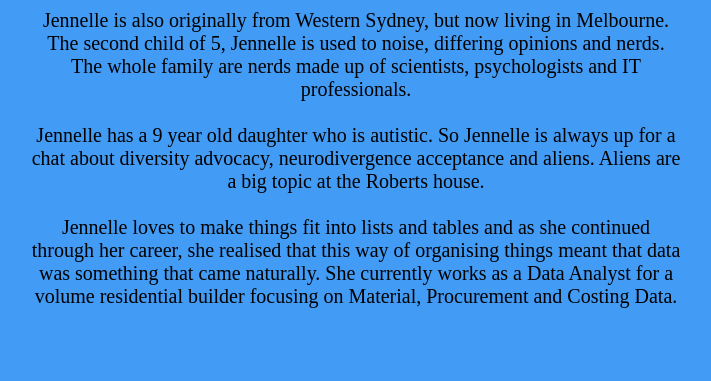
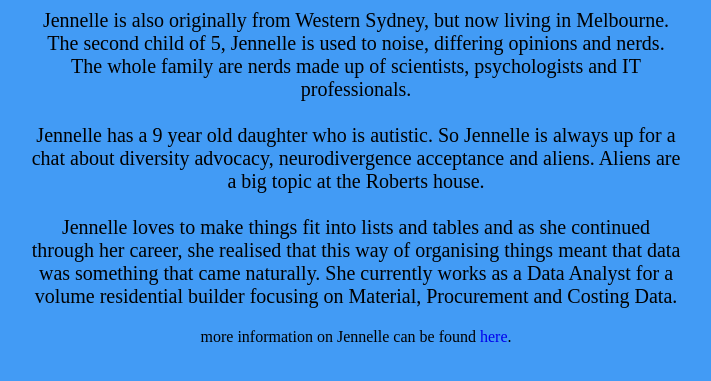
Before and after one commit to s3805194/Restless-Bolters, a plain HTML site: page jennelle.html in a window 1280 px wide. Shown: the part 397-778 px from the top of the page, without its empty margins (284-995 px from the left). Drawn offline with Linux system fonts and the light colour scheme.

Commit message:
Update jennelle.html

```diff
--- a/jennelle.html
+++ b/jennelle.html
@@ -45,6 +45,9 @@ h3 {font-size:30px;}
 
 <p2>
 </article>
+  <p2>
+    more information on Jennelle can be found <a href=https://moonmaple.github.io/ style="text-decoration: none;"> here</a>.
+  </p2>
 </center>
 
 </body>
```
